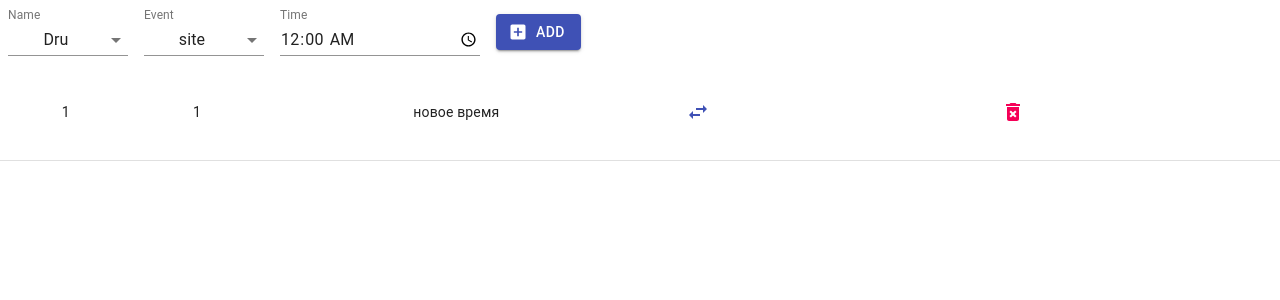
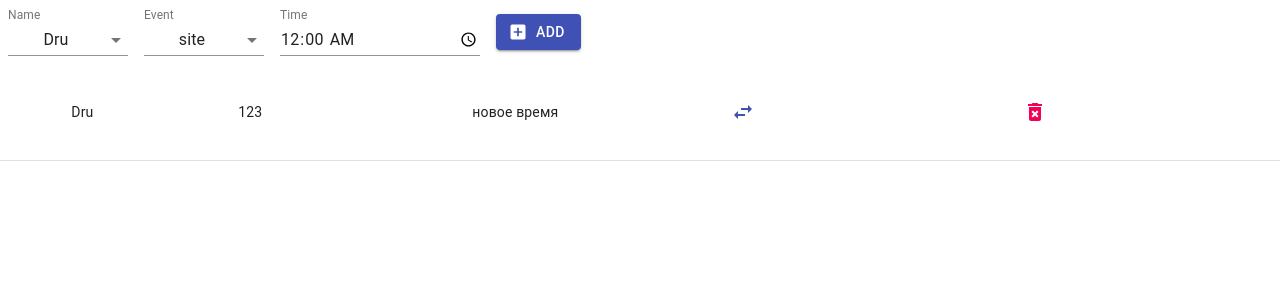
Before and after one commit to maximLomako/turbopodgotovkaTest, a React (Create React App) app: page / in a window 1280 px wide. Shown: the top 300 px of the page. Built offline with nearby package versions, Linux system fonts and the light colour scheme.

Commit message:
feat: add delete item func

```diff
--- a/src/App.tsx
+++ b/src/App.tsx
@@ -51,10 +51,9 @@ const App = () => {
   const [logState, setLogState] = useState<Array<LogStateType>>([
     {id: 1, userId: usersState[0].id, eventId: 1, eventTime: 'новое время'},
   ]);
-
-  const eventState: Array<EventStateType> = [
-    {id: logState[0].id, name: 'Hello'}
-  ]
+  const [eventState, setEventState] = useState<Array<EventStateType>>([
+    {id: logState[0].id, name: '123'}
+  ])
 
   const getUserIdFromUser = (value: number) => {
     setUserIdFromUser(value);
@@ -65,36 +64,56 @@ const App = () => {
   const getTime = (value: string) => {
     setTime(value);
   }
+  const generateIdNum = () => {
+    return Math.floor(Math.random() * 100)
+  }
   const addItemToLogState = () => {
     setLogState([
       ...logState,
       {
-        id: Math.floor(Math.random() * 100),
+        id: generateIdNum(),
         userId: userIdFromUser,
         eventId: eventIdFromEventLog,
         eventTime: time
       }
     ])
-    console.log(logState);
   }
-
+  const deleteItemFromLogState = (id: number) => {
+    setLogState(logState.filter(l => l.id !== id));
+  }
+  const addEventToEventState = () => {
+    const res = eventLog.find(u => u.id === eventIdFromEventLog);
+    if (res) {
+      setEventState([
+        ...eventState,
+        {
+          id: eventIdFromEventLog,
+          name: res.name
+        }
+      ])
+    }
+  }
   return (
     <div className="App">
       <ChangeUserLog
         userIdFromUser={userIdFromUser}
         eventIdFromEventLog={eventIdFromEventLog}
+        time={time}
+        usersState={usersState}
+        eventLog={eventLog}
         getUserIdFromUser={getUserIdFromUser}
         getEventIdFromEventLog={getEventIdFromEventLog}
         getTime={getTime}
+        addEventToEventState={addEventToEventState}
         addItemToLogState={addItemToLogState}
-        time={time}
-        usersState={usersState}
-        eventLog={eventLog}
+
+
       />
       <LogTable
         usersState={usersState}
         logState={logState}
         eventState={eventState}
+        deleteItemFromLogState={deleteItemFromLogState}
       />
     </div>
   );
--- a/src/components/ChangeUserLog/ChangeUserLog.tsx
+++ b/src/components/ChangeUserLog/ChangeUserLog.tsx
@@ -1,4 +1,4 @@
-import React, {useState} from "react";
+import React from "react";
 import {
   Button,
   createStyles,
@@ -12,7 +12,7 @@ import {
 } from "@material-ui/core";
 import AddBoxIcon from '@material-ui/icons/AddBox';
 import s from './changeUserLog.module.css';
-import {EventLogType, LogStateType, UserStateType} from "../../App";
+import {EventLogType, UserStateType} from "../../App";
 
 interface ChangeUserLogPropsType {
   userIdFromUser: number
@@ -21,6 +21,7 @@ interface ChangeUserLogPropsType {
   getEventIdFromEventLog: (value: number) => void
   getTime: (value: string) => void
   addItemToLogState: () => void
+  addEventToEventState: () => void
   usersState: Array<UserStateType>
   eventLog: Array<EventLogType>
   time: string
@@ -54,7 +55,7 @@ export const ChangeUserLog: React.FC<ChangeUserLogPropsType> = (props) => {
   const {
     usersState, eventLog, userIdFromUser,
     eventIdFromEventLog, getUserIdFromUser, getEventIdFromEventLog,
-    time, getTime, addItemToLogState
+    time, getTime, addItemToLogState, addEventToEventState
   } = props;
   const classes = useStyles();
 
@@ -67,6 +68,10 @@ export const ChangeUserLog: React.FC<ChangeUserLogPropsType> = (props) => {
   const handleChangeTime = (event: React.ChangeEvent<{ value: unknown }>) => {
     getTime(event.target.value as string);
   };
+  const onCLickHandler = () => {
+    addItemToLogState();
+    addEventToEventState();
+  }
 
   return (
     <div className={s.log}>
@@ -112,7 +117,7 @@ export const ChangeUserLog: React.FC<ChangeUserLogPropsType> = (props) => {
           color="primary"
           className={classes.button}
           startIcon={<AddBoxIcon/>}
-          onClick={addItemToLogState}
+          onClick={onCLickHandler}
         >
           Add
         </Button>
--- a/src/components/LogTable/LogTable.tsx
+++ b/src/components/LogTable/LogTable.tsx
@@ -18,6 +18,7 @@ interface LogTablePropsType {
   usersState: Array<UserStateType>
   eventState: Array<EventStateType>
   logState: Array<LogStateType>
+  deleteItemFromLogState: (id: number) => void
 }
 
 const useStyles = makeStyles((theme: Theme) =>
@@ -31,17 +32,26 @@ const useStyles = makeStyles((theme: Theme) =>
   })
 );
 
+
 export const LogTable: React.FC<LogTablePropsType> = (props) => {
   const classes = useStyles();
-  const {usersState, eventState, logState} = props;
+  const {usersState, eventState, logState, deleteItemFromLogState} = props;
+  const getName = (logUserId: number) => {
+    const res = usersState.find(u => u.id === logUserId);
+    if (res) return res.userName
+  }
+  const getEvent = (eventId: number) => {
+    const res = eventState.find(u => u.id === eventId);
+    if (res) return res.name
+  }
   return (
     <TableContainer>
       <Table className={classes.table} aria-label="simple table">
         <TableBody>
           {logState.map((row) => (
             <TableRow key={row.id}>
-              <TableCell align="center">{row.userId}</TableCell>
-              <TableCell align="center">{row.eventId}</TableCell>
+              <TableCell align="center">{getName(row.userId)}</TableCell>
+              <TableCell align="center">{getEvent(row.eventId)}</TableCell>
               <TableCell align="center">{row.eventTime}</TableCell>
               <TableCell>
                 <IconButton aria-label="delete" className={classes.margin}>
@@ -49,7 +59,11 @@ export const LogTable: React.FC<LogTablePropsType> = (props) => {
                 </IconButton>
               </TableCell>
               <TableCell>
-                <IconButton aria-label="delete" className={classes.margin}>
+                <IconButton
+                  aria-label="delete"
+                  className={classes.margin}
+                  onClick={() => deleteItemFromLogState(row.id)}
+                >
                   <DeleteForeverIcon fontSize="default" color="secondary"/>
                 </IconButton>
               </TableCell>
```
